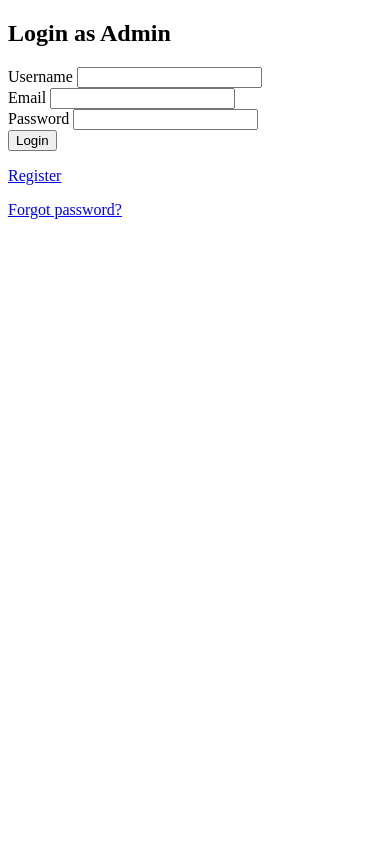
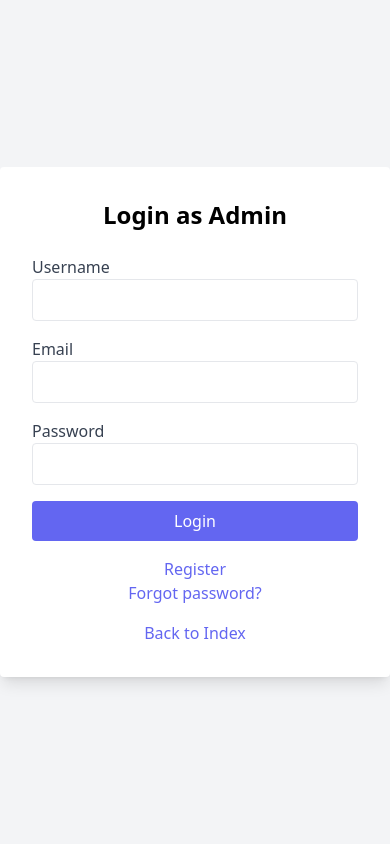
Before and after one commit to Fred-CodeCrafts/event-org-webapp-UTS_IF330L, a PHP site: page /loginsystem/login/admin.php in a window 390 px wide. Run offline with PHP 8.4, Linux system fonts and the light colour scheme; some libraries are stand-ins or nearby versions.

Commit message:
Add files via upload

```diff
--- a/public/aut/login/admin.php
+++ b/public/aut/login/admin.php
@@ -53,8 +53,8 @@ if ($_SERVER['REQUEST_METHOD'] === 'POST' && isset($_POST['loginsubmit'])) {
 
         // Check if user exists
         if ($row = mysqli_fetch_assoc($result)) {
-            // Simple password comparison
-            if ($password !== $row['password']) {
+            // Secure password verification using password_verify
+            if (!password_verify($password, $row['password'])) {
                 $_SESSION['ERRORS']['wrongpassword'] = 'Wrong password';
                 header("Location: admin.php");
                 exit();
@@ -64,7 +64,7 @@ if ($_SERVER['REQUEST_METHOD'] === 'POST' && isset($_POST['loginsubmit'])) {
                 $_SESSION['admin_id'] = $row['id'];
                 $_SESSION['admin_username'] = $row['username'];
                 $_SESSION['admin_email'] = $row['email'];
-                $_SESSION['last_login_at'] = $row['created_at']; // Change to created_at for initial login
+                $_SESSION['last_login_at'] = $row['created_at'];
 
                 // Update last login time
                 $sql = "UPDATE admin SET last_login_at=NOW() WHERE id=?;";
@@ -93,53 +93,62 @@ if ($_SERVER['REQUEST_METHOD'] === 'POST' && isset($_POST['loginsubmit'])) {
     <meta charset="UTF-8">
     <meta name="viewport" content="width=device-width, initial-scale=1.0">
     <title>Admin Login</title>
-    <!-- Include your CSS and JS here -->
+    <script src="https://cdn.tailwindcss.com"></script>
 </head>
-<body>
-    <div class="container">
+<body class="bg-gray-100">
+    <div class="flex justify-center items-center h-screen">
+        <div class="bg-white p-8 rounded shadow-lg w-full max-w-md">
+            <h2 class="text-2xl font-bold mb-6 text-center">Login as Admin</h2>
             <form action="admin.php" method="post">
                 <?php insert_csrf_token(); ?>
-            <h2>Login as Admin</h2>
-            <div class="form-group">
-                <label for="username">Username</label>
-                <input type="text" name="username" required>
-                <span class="text-danger">
-                    <?php
-                    if (isset($_SESSION['ERRORS']['nouser'])) {
-                        echo $_SESSION['ERRORS']['nouser'];
-                        unset($_SESSION['ERRORS']['nouser']);
-                    }
-                    ?>
+
+                <div class="mb-4">
+                    <label for="username" class="block text-gray-700">Username</label>
+                    <input type="text" name="username" class="w-full px-3 py-2 border rounded focus:outline-none focus:ring focus:ring-indigo-200" required>
+                    <span class="text-red-500">
+                        <?php if (isset($_SESSION['ERRORS']['nouser'])): ?>
+                            <?php echo $_SESSION['ERRORS']['nouser']; unset($_SESSION['ERRORS']['nouser']); ?>
+                        <?php endif; ?>
                     </span>
                 </div>
-            <div class="form-group">
-                <label for="email">Email</label>
-                <input type="email" name="email" required>
-                <span class="text-danger">
-                    <?php
-                    if (isset($_SESSION['ERRORS']['noemail'])) {
-                        echo $_SESSION['ERRORS']['noemail'];
-                        unset($_SESSION['ERRORS']['noemail']);
-                    }
-                    ?>
+
+                <div class="mb-4">
+                    <label for="email" class="block text-gray-700">Email</label>
+                    <input type="email" name="email" class="w-full px-3 py-2 border rounded focus:outline-none focus:ring focus:ring-indigo-200" required>
+                    <span class="text-red-500">
+                        <?php if (isset($_SESSION['ERRORS']['noemail'])): ?>
+                            <?php echo $_SESSION['ERRORS']['noemail']; unset($_SESSION['ERRORS']['noemail']); ?>
+                        <?php endif; ?>
                     </span>
                 </div>
-            <div class="form-group">
-                <label for="password">Password</label>
-                <input type="password" name="password" required>
-                <span class="text-danger">
-                    <?php
-                    if (isset($_SESSION['ERRORS']['wrongpassword'])) {
-                        echo $_SESSION['ERRORS']['wrongpassword'];
-                        unset($_SESSION['ERRORS']['wrongpassword']);
-                    }
-                    ?>
+
+                <div class="mb-4">
+                    <label for="password" class="block text-gray-700">Password</label>
+                    <input type="password" name="password" class="w-full px-3 py-2 border rounded focus:outline-none focus:ring focus:ring-indigo-200" required>
+                    <span class="text-red-500">
+                        <?php if (isset($_SESSION['ERRORS']['wrongpassword'])): ?>
+                            <?php echo $_SESSION['ERRORS']['wrongpassword']; unset($_SESSION['ERRORS']['wrongpassword']); ?>
+                        <?php endif; ?>
                     </span>
                 </div>
-            <button type="submit" name="loginsubmit">Login</button>
-            <p><a href="../register/">Register</a></p>
-            <p><a href="../reset-password/">Forgot password?</a></p>
+
+                <div>
+                    <button type="submit" name="loginsubmit" class="w-full bg-indigo-500 text-white py-2 rounded hover:bg-indigo-600">Login</button>
+                </div>
             </form>
+
+            <div class="mt-4 text-center">
+                <p>
+                    <a href="../register/" class="text-indigo-500 hover:underline">Register</a>
+                </p>
+                <p>
+                    <a href="../reset-password/" class="text-indigo-500 hover:underline">Forgot password?</a>
+                </p>
+                <div class="mt-4">
+                    <a href="index.php" class="text-indigo-500 hover:underline">Back to Index</a>
+                </div>
+            </div>
+        </div>
     </div>
 </body>
 </html>
```
Also changed, not shown: public/aut/login/inc/login.inc.php (+1 -11 lines), public/aut/login/index.php (+9 -24 lines). Lines whose indentation alone changed are shown as unchanged.
